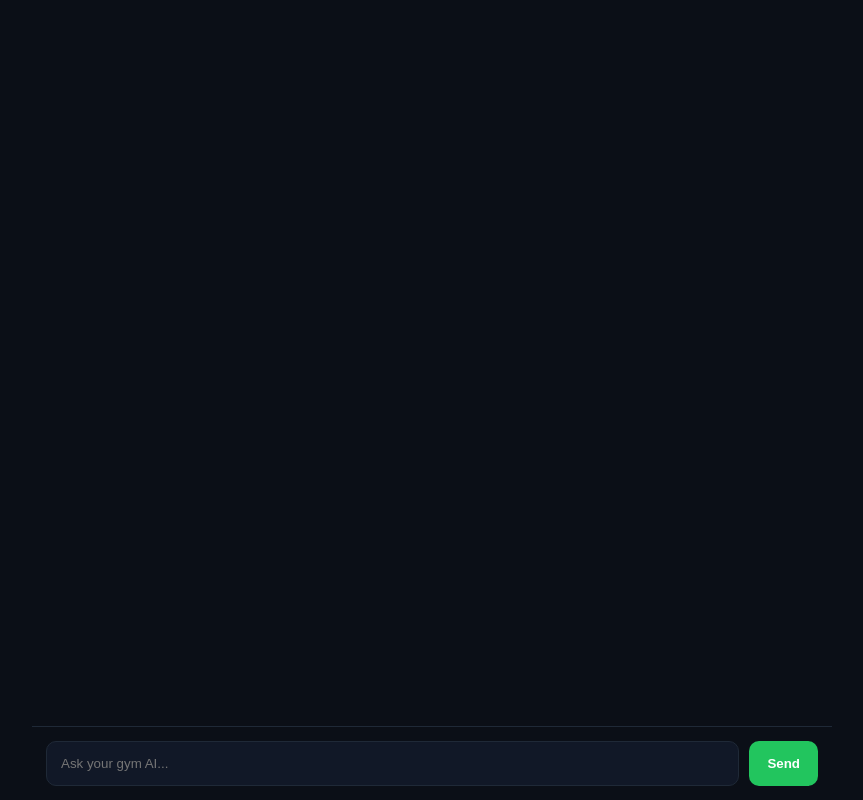
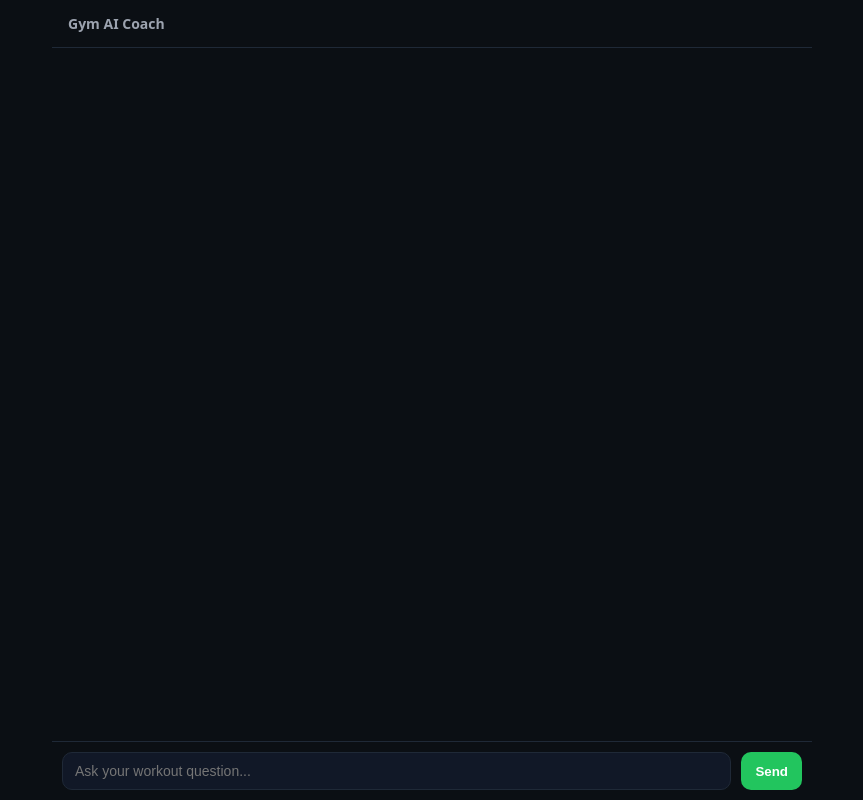
Before and after one commit to iantolentino/local-ollama-test-project, a FastAPI app: page / in a window 1280 px wide. Shown: the whole page, without its empty margins (208-1071 px from the left). Run offline with FastAPI, Linux system fonts and the light colour scheme.

Commit message:
git status git rm <conflicted_file> git rebase --continueadded more features

```diff
--- a/app.py
+++ b/app.py
@@ -1,16 +1,15 @@
 from fastapi import FastAPI
 from fastapi.middleware.cors import CORSMiddleware
-from fastapi.responses import HTMLResponse
+from fastapi.responses import StreamingResponse, HTMLResponse
 from fastapi.staticfiles import StaticFiles
 from pydantic import BaseModel
 import requests
+import json
 
 app = FastAPI()
 
-# Serve static files
 app.mount("/static", StaticFiles(directory="static"), name="static")
 
-# CORS (frontend access)
 app.add_middleware(
     CORSMiddleware,
     allow_origins=["*"],
@@ -18,16 +17,13 @@ app.add_middleware(
     allow_headers=["*"],
 )
 
-# Request schema
 class ChatRequest(BaseModel):
     message: str
 
 
-# System prompt (optimized for speed + gym focus)
-SYSTEM_PROMPT = """
-Gym coach. Short answers. Bullet points only.
-"""
-
+MODEL = "gemma:2b"       # fastest
+# MODEL = "phi3:mini"     # balanced
+# MODEL = "llama3.2:3b"   # smartest
 
 @app.get("/", response_class=HTMLResponse)
 def home():
@@ -38,26 +34,25 @@ def home():
 @app.post("/chat")
 def chat(req: ChatRequest):
 
-    payload = {
-        "model": "phi3:latest",
-        "prompt": f"{SYSTEM_PROMPT}\nUser: {req.message}",
-        "stream": False
-    }
-
-    try:
+    def stream():
         response = requests.post(
             "http://localhost:11434/api/generate",
-            json=payload,
-            timeout=180
+            json={
+                "model": MODEL,
+                "prompt": f"You are a strict gym coach AI. Be concise.\nUser: {req.message}",
+                "stream": True,
+                "options": {
+                    "temperature": 0.7,
+                    "num_predict": 200
+                }
+            },
+            stream=True
         )
 
-        result = response.json()
+        for line in response.iter_lines():
+            if line:
+                data = json.loads(line.decode("utf-8"))
+                if "response" in data:
+                    yield data["response"]
 
-        return {
-            "response": result.get("response", "No response from model.")
-        }
-
-    except Exception as e:
-        return {
-            "response": f"Error: {str(e)}"
-        }
+    return StreamingResponse(stream(), media_type="text/plain")
--- a/static/style.css
+++ b/static/style.css
@@ -1,105 +1,116 @@
 body {
     margin: 0;
     font-family: system-ui, -apple-system, Segoe UI, Roboto, Arial;
-    background: #0b0f17;
+    background: #0b0f14;
     color: #e5e7eb;
 }
 
-/* App container */
+/* APP WRAPPER */
 .app {
-    max-width: 800px;
+    width: 100%;
+    max-width: 760px;
     margin: auto;
     height: 100vh;
     display: flex;
     flex-direction: column;
 }
 
-/* Chat area */
+/* HEADER */
+.header {
+    padding: 14px 16px;
+    font-size: 14px;
+    font-weight: 600;
+    border-bottom: 1px solid #1f2937;
+    background: #0b0f14;
+    color: #9ca3af;
+}
+
+/* CHAT AREA */
 .chat {
     flex: 1;
     overflow-y: auto;
-    padding: 24px;
-    scroll-behavior: smooth;
+    padding: 16px;
+    display: flex;
+    flex-direction: column;
+    gap: 8px;
 }
 
-/* Message base */
+/* MESSAGE BASE */
 .msg {
-    padding: 14px 16px;
-    margin: 10px 0;
-    border-radius: 14px;
-    max-width: 80%;
-    line-height: 1.5;
-    font-size: 15px;
+    max-width: 75%;
+    padding: 10px 12px;
+    border-radius: 12px;
+    font-size: 14px;
+    line-height: 1.4;
+    word-wrap: break-word;
     white-space: pre-wrap;
-    word-wrap: break-word;
 }
 
-/* USER bubble */
+/* USER MESSAGE (right side, blue like Telegram accent) */
 .user {
+    align-self: flex-end;
     background: #2563eb;
-    margin-left: auto;
+    color: white;
     border-bottom-right-radius: 4px;
 }
 
-/* AI bubble */
+/* AI MESSAGE (dark gray like ChatGPT/Telegram dark) */
 .ai {
+    align-self: flex-start;
     background: #1f2937;
-    margin-right: auto;
+    color: #e5e7eb;
     border-bottom-left-radius: 4px;
 }
 
-/* typing / thinking */
-.thinking {
-    font-style: italic;
-    opacity: 0.7;
-}
-
-/* input bar */
+/* INPUT BAR */
 .input-bar {
     display: flex;
-    padding: 14px;
+    padding: 10px;
     border-top: 1px solid #1f2937;
-    background: #0b0f17;
+    background: #0b0f14;
 }
 
 input {
     flex: 1;
-    padding: 14px;
+    padding: 10px 12px;
     border-radius: 10px;
     border: 1px solid #1f2937;
     background: #111827;
     color: white;
     outline: none;
+    font-size: 14px;
 }
 
 input:focus {
-    border-color: #2563eb;
+    border-color: #374151;
 }
 
+/* SEND BUTTON */
 button {
     margin-left: 10px;
-    padding: 14px 18px;
+    padding: 10px 14px;
     border: none;
     border-radius: 10px;
     background: #22c55e;
     color: white;
+    font-weight: 600;
     cursor: pointer;
-    font-weight: 600;
 }
 
 button:hover {
     background: #16a34a;
 }
 
-/* markdown formatting */
-.msg h1, .msg h2, .msg h3 {
-    margin: 8px 0;
+/* TEXT CLEANUP */
+.msg p {
+    margin: 4px 0;
 }
 
 .msg ul {
-    padding-left: 20px;
+    margin: 6px 0;
+    padding-left: 18px;
 }
 
 .msg li {
-    margin: 4px 0;
+    margin: 2px 0;
 }
--- a/templates/index.html
+++ b/templates/index.html
@@ -1,8 +1,7 @@
 <!DOCTYPE html>
 <html>
 <head>
-    <title>Gym AI Chat</title>
-
+    <title>Gym AI Coach</title>
     <link rel="stylesheet" href="/static/style.css">
 
     <script src="https://cdn.jsdelivr.net/npm/marked/marked.min.js"></script>
@@ -12,10 +11,12 @@
 
 <div class="app">
 
+    <div class="header">Gym AI Coach</div>
+
     <div class="chat" id="chat"></div>
 
     <div class="input-bar">
-        <input id="input" type="text" placeholder="Ask your gym AI..." />
+        <input id="input" type="text" placeholder="Ask your workout question..." />
         <button id="sendBtn">Send</button>
     </div>
 
```
Also changed, not shown: static/script.js (+22 -52 lines).
